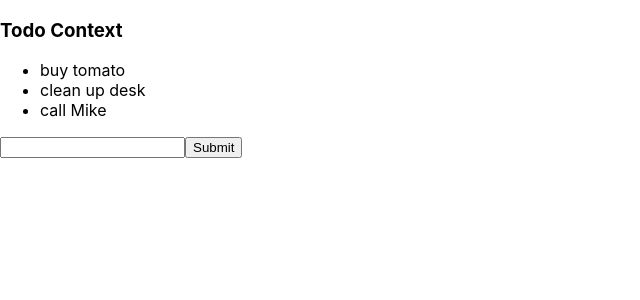
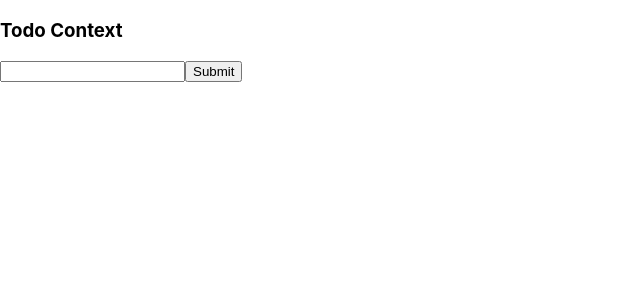
Before and after one commit to keroken/todo-context, a React (Create React App) app: page / in a window 1280 px wide. Shown: the top 300 px of the page, without its empty margins (0-640 px from the left). Built offline with nearby package versions, Linux system fonts and the light colour scheme.

Commit message:
delete initial todos

```diff
--- a/src/App.tsx
+++ b/src/App.tsx
@@ -1,11 +1,16 @@
 import React, { useState } from 'react';
-import initialTodos from './todo.json';
 import { TodoList } from './components/TodoList';
 import { TodoForm } from './components/TodoForm';
 import { v4 } from 'uuid';
 
+export type todoType = {
+  id: string;
+  item: string;
+  isDone: boolean;
+}[];
+
 function App() {
-  const [todos, setTodos] = useState(initialTodos);
+  const [todos, setTodos] = useState<todoType>([]);
   const onNewTodo = (value: string) => {
     const newTodos = [
       ...todos,
--- a/src/components/TodoList.tsx
+++ b/src/components/TodoList.tsx
@@ -1,13 +1,9 @@
 import React from 'react';
-import todos from '../todo.json';
 import { Todo } from './Todo';
+import { todoType } from '../App';
 
-type Props = {
-  todos: {
-    id: string;
-    item: string;
-    isDone: boolean;
-  }[];
+export type Props = {
+  todos: todoType;
 };
 
 export const TodoList = ({todos}: Props) => {
--- a/src/todo.json
+++ /dev/null
@@ -1,15 +0,0 @@
-[
-  {
-    "id": "001",
-    "item": "buy tomato",
-    "isDone": false
-  },{
-    "id": "003",
-    "item": "clean up desk",
-    "isDone": false
-  },{
-    "id": "008",
-    "item": "call Mike",
-    "isDone": false
-  }
-]
```
